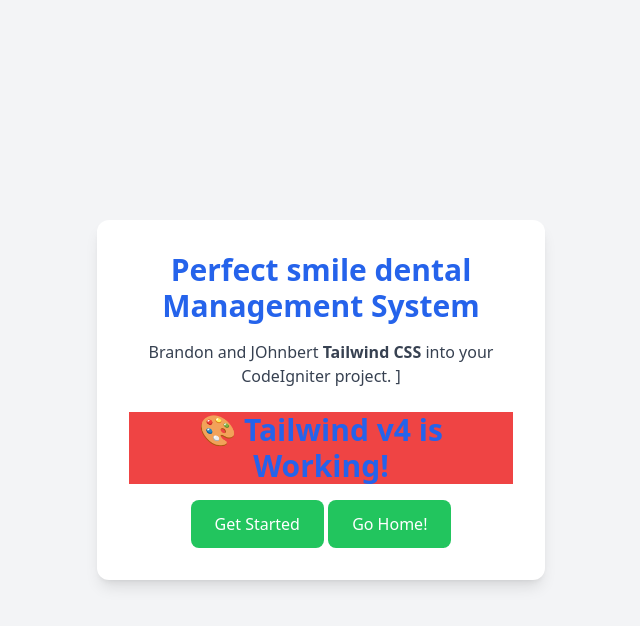
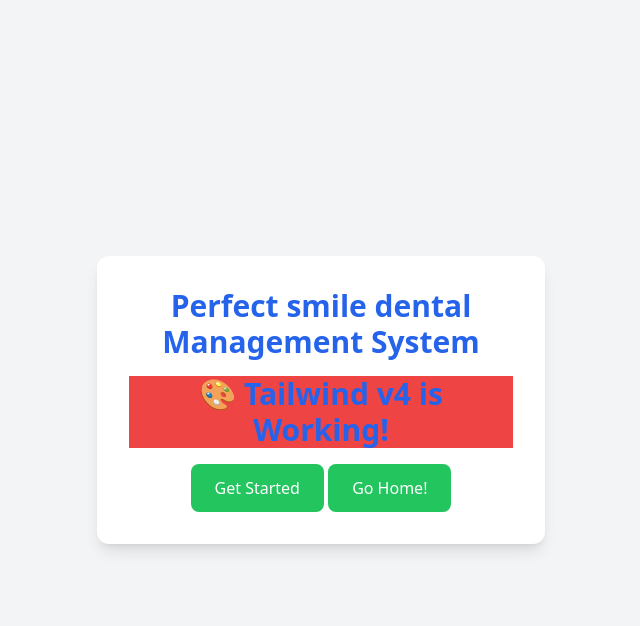
Before and after one commit to DprsCowdr/Perfect_Smile, a CodeIgniter 4 app: the page made by app/Views/welcome_message.php in a window 1280 px wide. Shown: the top 626 px of the page, without its empty margins (319-959 px from the left). Run offline with PHP 8.4 and a stand-in for CodeIgniter, Linux system fonts and the light colour scheme; the template is opened without the code that fills it, so the values that code supplies are empty; some libraries are stand-ins or nearby versions.

Commit message:
update welcome message.php

```diff
--- a/app/Views/welcome_message.php
+++ b/app/Views/welcome_message.php
@@ -13,10 +13,6 @@
       <!-- 🎨 Tailwind v4 is Working! -->
       Perfect smile dental Management System
     </h1>
-    <p class="text-gray-700 mb-6">
-      Brandon and JOhnbert <span class="font-semibold">Tailwind CSS</span> into your CodeIgniter project.
-    ]
-    </p>
     <h1 class="text-3xl font-bold text-blue-600 mb-4 bg-red-500">
   🎨 Tailwind v4 is Working!
 </h1>
```
